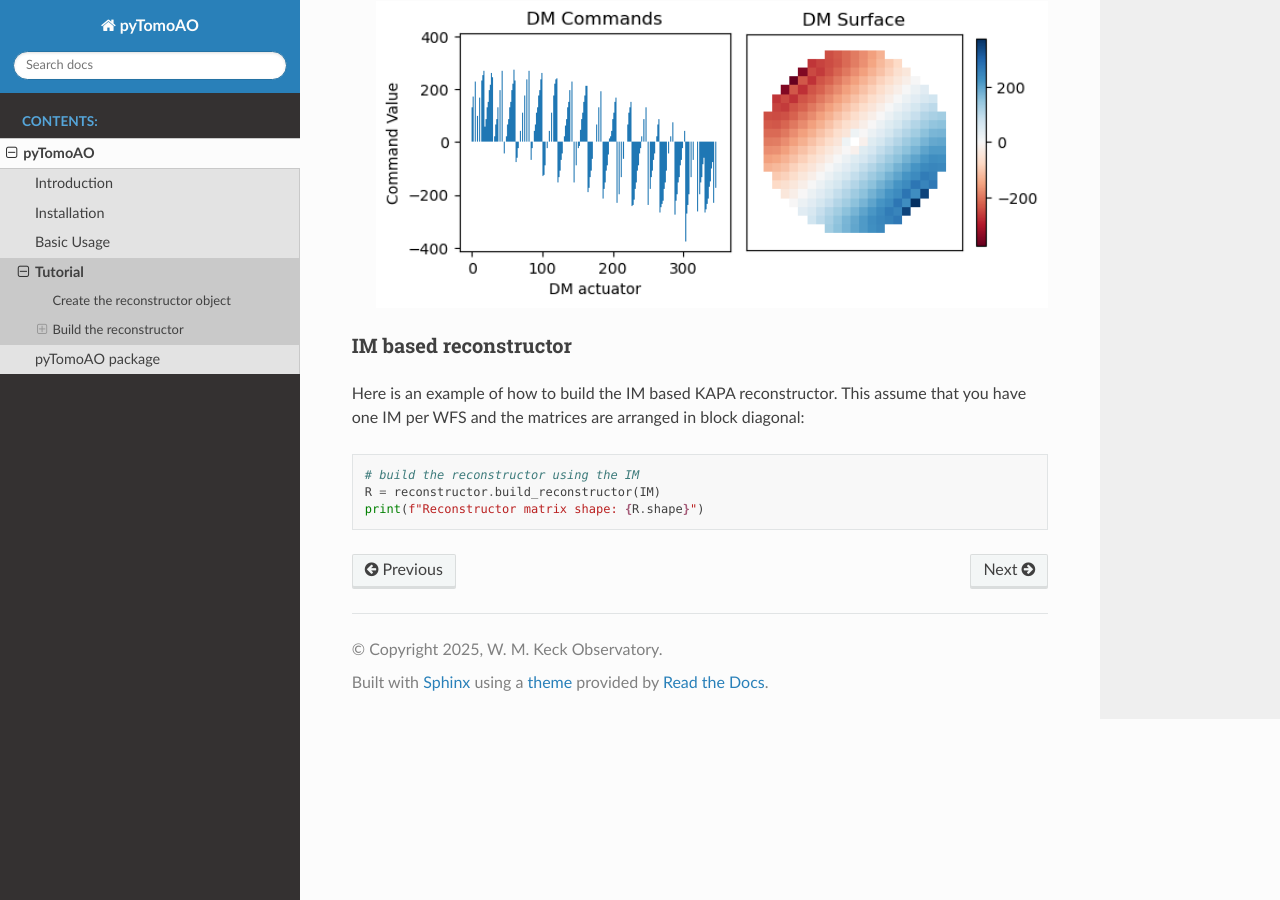
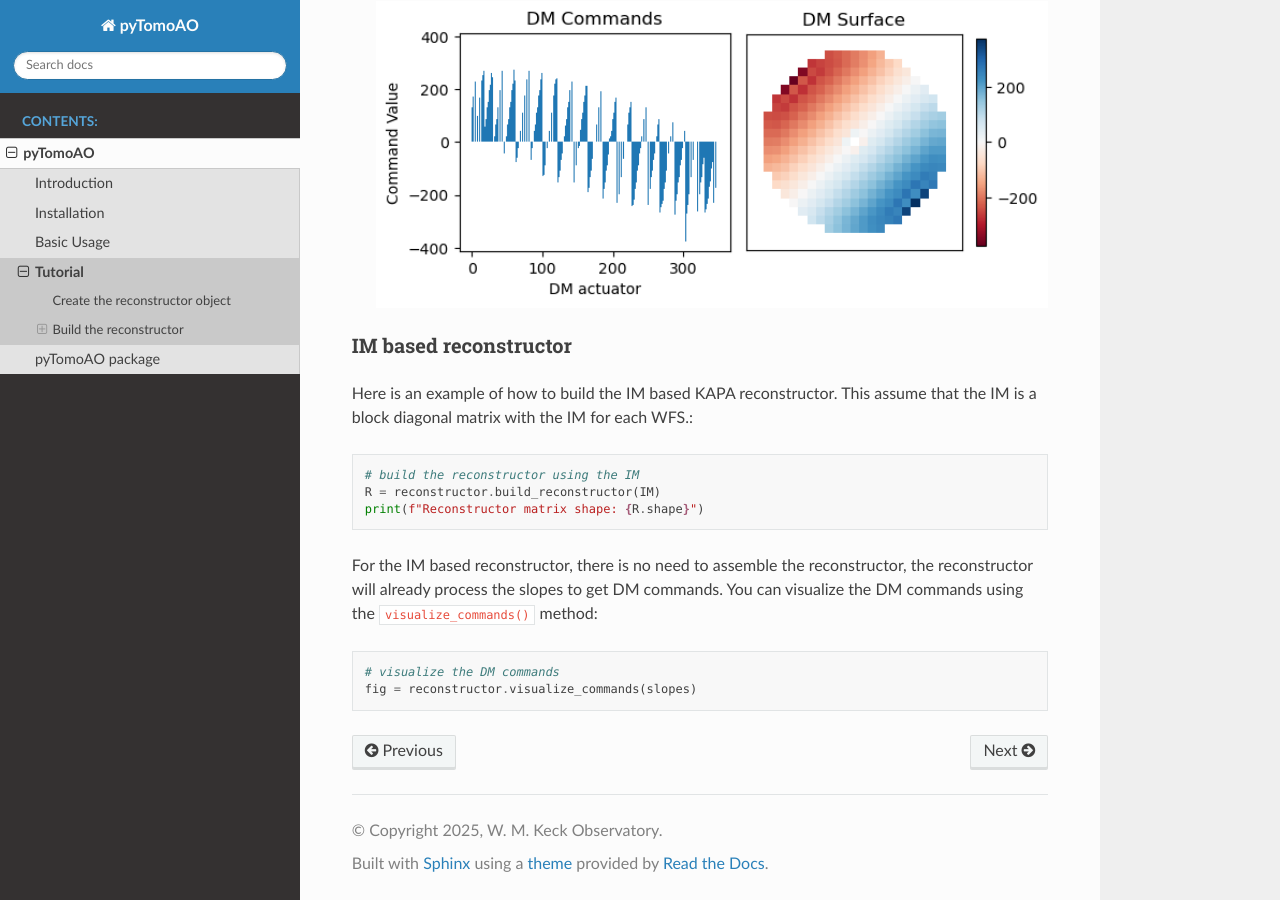
Before and after one commit to KeckObservatory/pyTomoAO, a Sphinx documentation site: the page built from docs/source/tutorial.rst, in a window 1280 px wide and 900 px high, scrolled down 2072 px. Built offline with Sphinx 7.4.7 and the Read the Docs theme 3.1.0, drawn with Linux system fonts in a browser that asks for light colours.

Commit message:
Finished (almost) tutorial

```diff
--- a/docs/source/tutorial.rst
+++ b/docs/source/tutorial.rst
@@ -74,9 +74,15 @@ You should see a figure which looks like this:
 
 IM based reconstructor
 -----------------------------
-Here is an example of how to build the IM based KAPA reconstructor. This assume that you have one IM per WFS and the matrices are arranged in block diagonal::
+Here is an example of how to build the IM based KAPA reconstructor. This assume that the IM is a block diagonal matrix with the IM for each WFS.::
 
 
     # build the reconstructor using the IM
     R = reconstructor.build_reconstructor(IM)
     print(f"Reconstructor matrix shape: {R.shape}")
+
+For the IM based reconstructor, there is no need to assemble the reconstructor, the reconstructor will already process the slopes to get DM commands.
+You can visualize the DM commands using the ``visualize_commands()`` method::
+
+    # visualize the DM commands
+    fig = reconstructor.visualize_commands(slopes)
```
